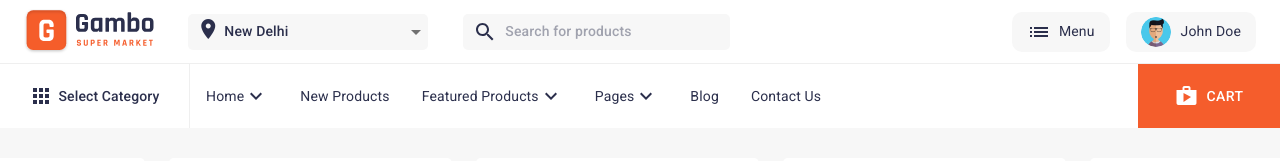
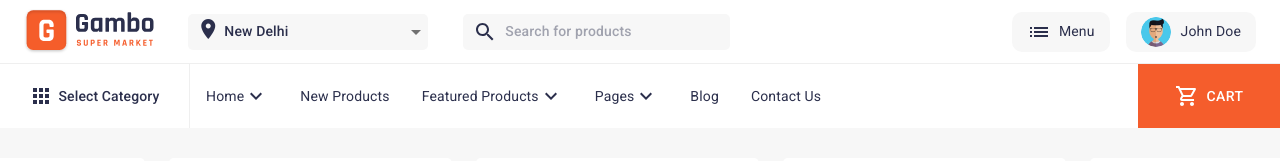
Before and after one commit to apexof/gambo-market, a Next.js app: page / in a window 1280 px wide. Shown: the top 161 px of the page. Built offline with nearby package versions, Linux system fonts and the light colour scheme.

Commit message:
fix icons

```diff
--- a/components/Header/HeaderBottom/LeftDrawer.jsx
+++ b/components/Header/HeaderBottom/LeftDrawer.jsx
@@ -3,11 +3,11 @@ import { makeStyles } from '@material-ui/core/styles';
 import Drawer from '@material-ui/core/Drawer';
 import Button from '@material-ui/core/Button';
 import CartList from '../../Product/ProductLists/CartList';
-import Icon from '@material-ui/core/Icon';
 import { Box, Toolbar, Typography } from '@material-ui/core';
 import CloseIcon from '@material-ui/icons/Close';
 import Price from '../../Elements/Price';
 import OldPrice from '../../Elements/OldPrice';
+import ShoppingCartOutlinedIcon from '@material-ui/icons/ShoppingCartOutlined';
 
 const useStyles = makeStyles(theme => ({
     list: {
@@ -87,7 +87,7 @@ export default function TemporaryDrawer() {
     return (
         <>
             <Button onClick={toggleDrawer} className={classes.btn}>
-                <Icon>shopping-cart</Icon>
+                <ShoppingCartOutlinedIcon />
                 <Box ml={1}>
                     Cart
                 </Box>
--- a/components/PagesData/Account/Address/Address.jsx
+++ b/components/PagesData/Account/Address/Address.jsx
@@ -2,9 +2,8 @@ import React from 'react'
 import { makeStyles } from '@material-ui/core/styles';
 import { Box, Typography } from '@material-ui/core';
 import HomeIcon from '@material-ui/icons/Home';
-import ShoppingCartIcon from '@material-ui/icons/ShoppingCart';
 import CreateIcon from '@material-ui/icons/Create';
-
+import ShoppingCartIcon from '@material-ui/icons/ShoppingCartOutlined';
 const useStyles = makeStyles(theme => ({
     item: {
         padding: theme.spacing(3),
--- a/components/Product/ProductCards/MainProductCard.jsx
+++ b/components/Product/ProductCards/MainProductCard.jsx
@@ -8,7 +8,7 @@ import Price from '../../Elements/Price';
 import OldPrice from '../../Elements/OldPrice';
 import Discount from './DiscountBlock';
 import CartControls from './CartControls/CartControls';
-import ShoppingCartIcon from '@material-ui/icons/ShoppingCart';
+import ShoppingCartIcon from '@material-ui/icons/ShoppingCartOutlined';
 
 const useStyles = makeStyles(theme => ({
     card: {
--- a/components/Product/ProductCards/WishItem.jsx
+++ b/components/Product/ProductCards/WishItem.jsx
@@ -5,7 +5,7 @@ import Discount from './DiscountBlock';
 import Link from '../../Elements/Link';
 import Price from '../../Elements/Price';
 import OldPrice from '../../Elements/OldPrice';
-import DeleteIcon from '@material-ui/icons/Delete';
+import DeleteIcon from '@material-ui/icons/DeleteOutlineOutlined';
 
 const useStyles = makeStyles(theme => ({
     item: {
```
